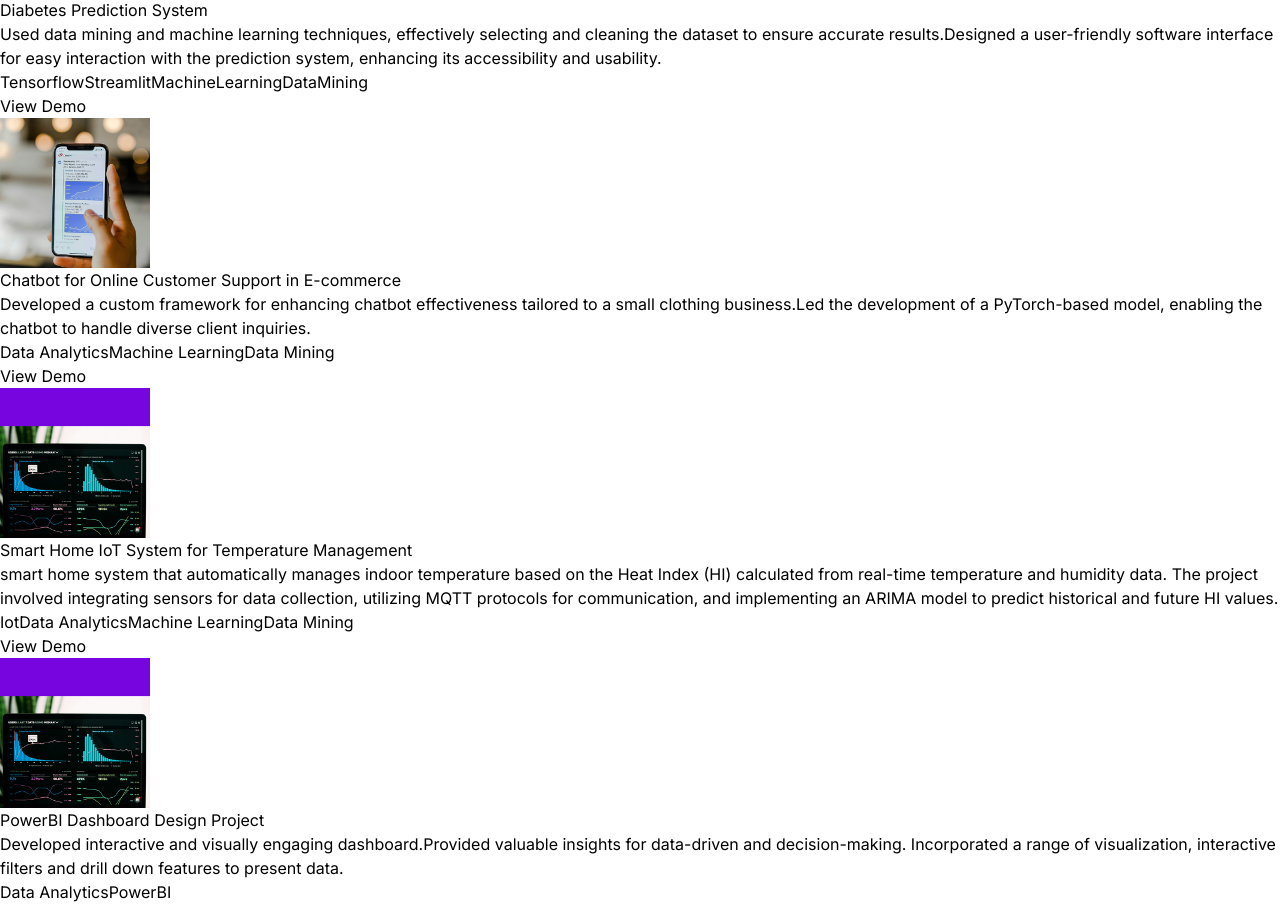
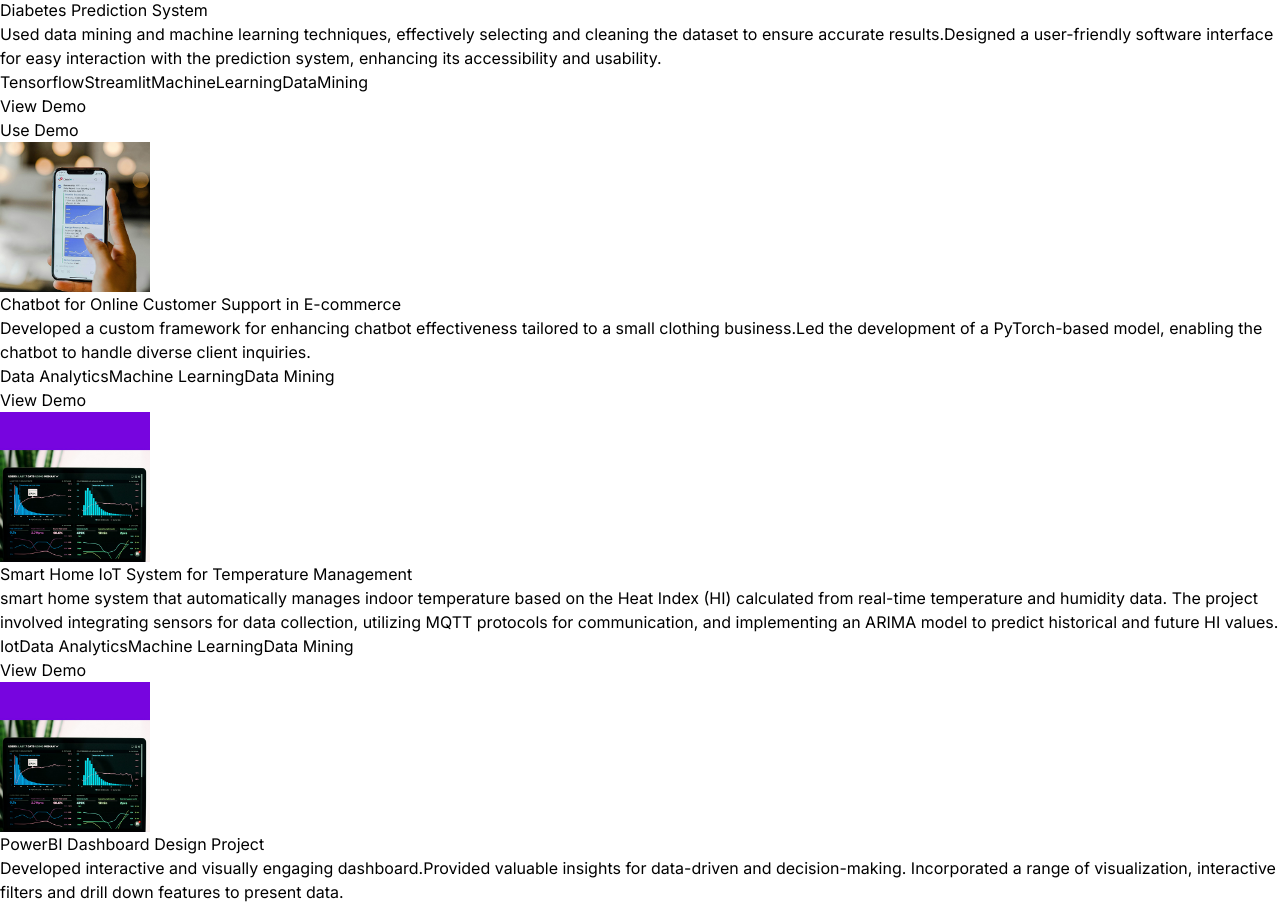
Before and after one commit to Dulara2001/Portfolio, a React (Vite) app: page / in a window 1280 px wide. Shown: the part 2187-3095 px from the top of the page. Built offline with nearby package versions, Linux system fonts and the light colour scheme.

Commit message:
modify project links

```diff
--- a/src/components/Projects.jsx
+++ b/src/components/Projects.jsx
@@ -50,6 +50,18 @@ const Projects = () => {
                                     View Demo
                                 </a>
                             )}
+                            <div>
+                            {project.usedemolink && (
+                                <a
+                                    href={project.usedemolink}
+                                    target="_blank"
+                                    rel="noopener noreferrer"
+                                    className="text-purple-300 hover:text-green-400 underline">
+                                    Use Demo
+                                </a>
+                            )}
+                            </div>
+
                         </motion.div>
                     </div>
                 ))}
--- a/src/constants/index.js
+++ b/src/constants/index.js
@@ -41,7 +41,8 @@ export const PROJECTS = [
     description:
       "Used data mining and machine learning techniques, effectively selecting and cleaning the dataset to ensure accurate results.Designed a user-friendly software interface for easy interaction with the prediction system, enhancing its accessibility and usability.",
     technologies: ["Tensorflow", "Streamlit", "MachineLearning", "DataMining"],
-    link: "https://drive.google.com/file/d/1VWmuWi6ltyc-Ua2s4s2uYgdxP9TybxtY/view?usp=sharing"
+    link: "https://drive.google.com/file/d/1VWmuWi6ltyc-Ua2s4s2uYgdxP9TybxtY/view?usp=sharing",
+    usedemolink:"https://diabetespredictionsystem-sliit-fdmproject.streamlit.app/"
   },
   {
     title: "Chatbot for Online Customer Support in E-commerce",
```
